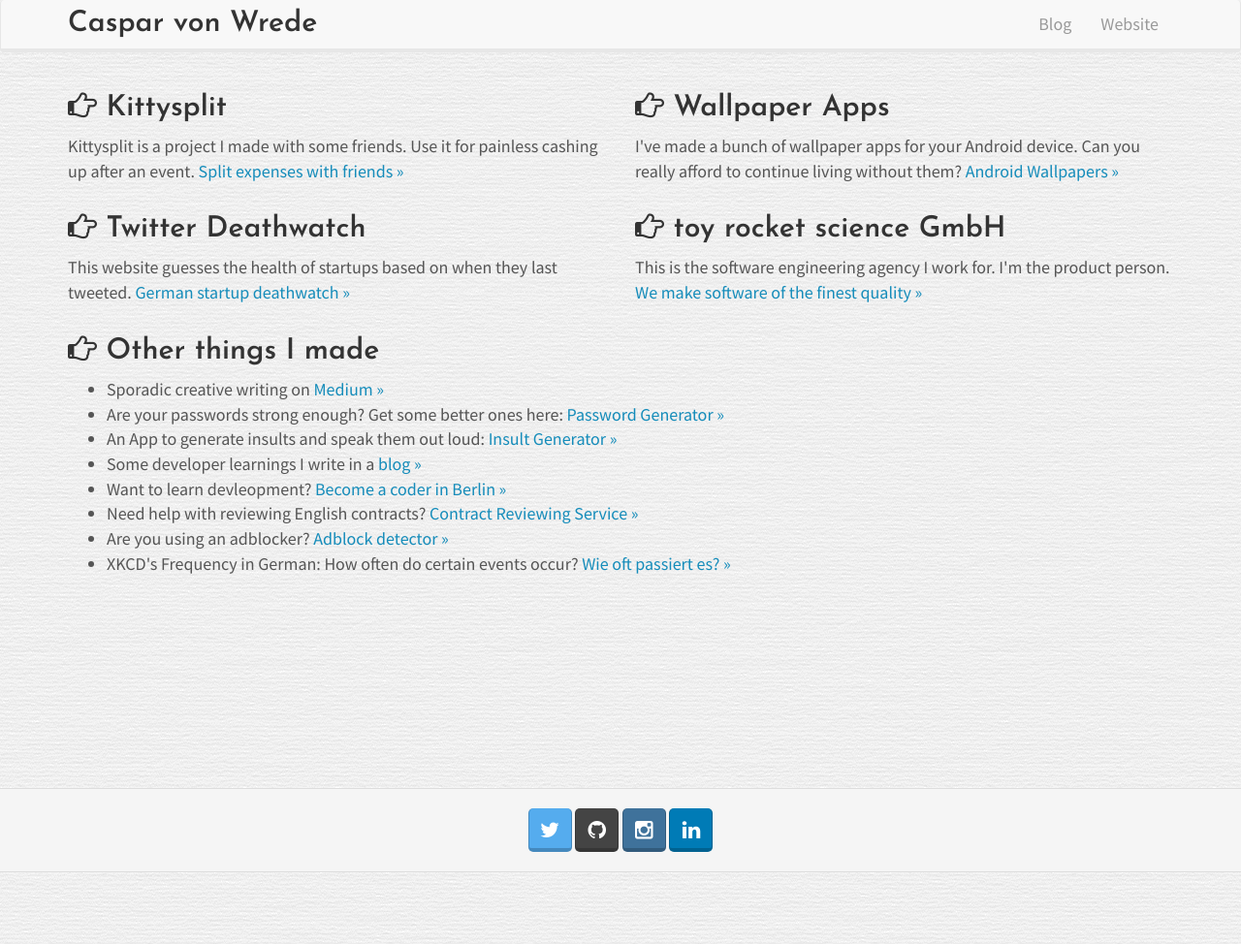
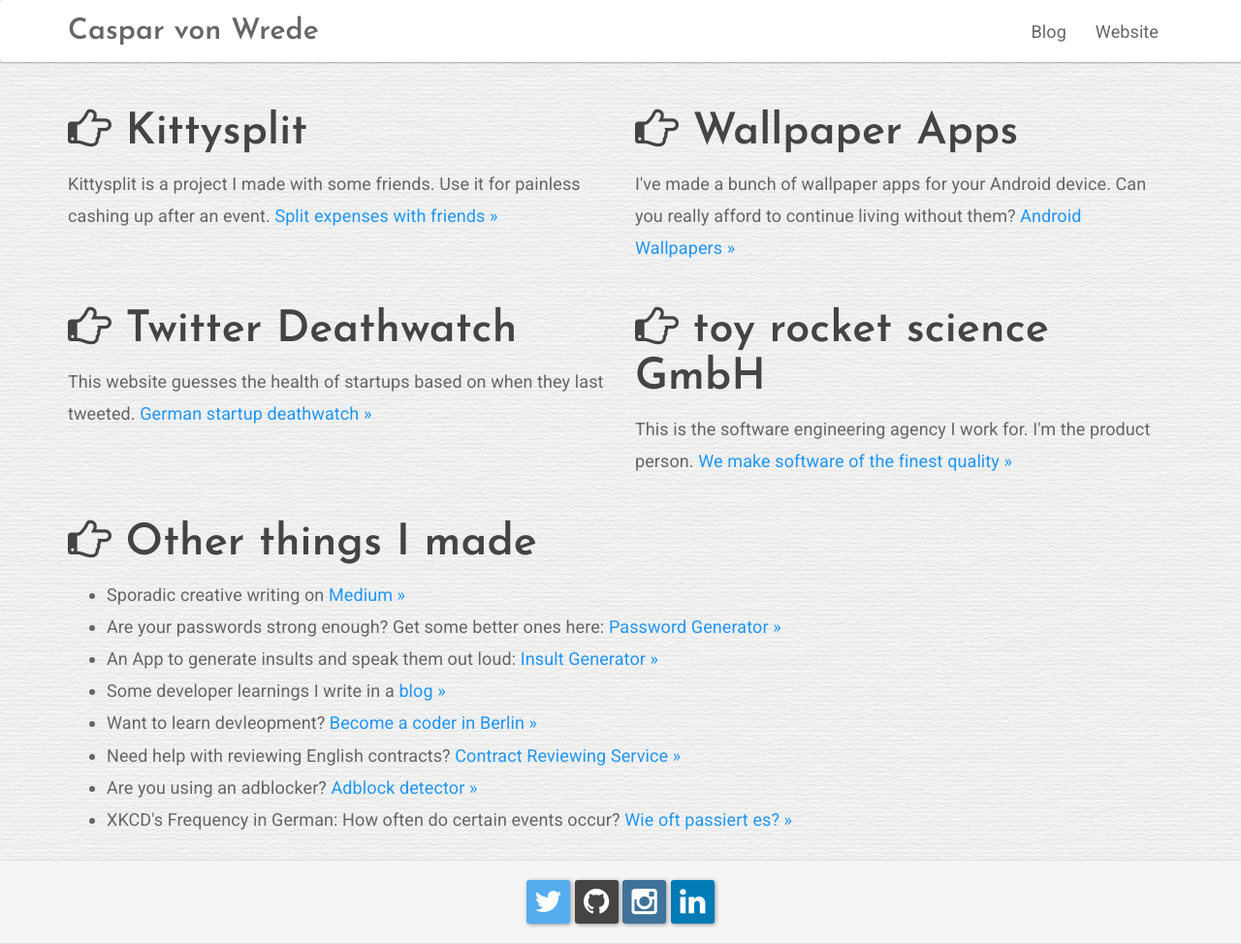
Before and after one commit to caspii/casparwre.de, a Jekyll site: the page built from index.html, in a window 1280 px wide. Shown: the whole page at 97% size. Built offline with Jekyll 4.4.1, drawn with Linux system fonts in a browser that asks for light colours.

Commit message:
Final (?) theme decided on

```diff
--- a/_layouts/default.html
+++ b/_layouts/default.html
@@ -16,7 +16,7 @@
 
     <link rel="alternate" type="application/rss+xml" title="{{ site.name }} - {{ site.description }}" href="{{ site.baseurl }}/feed.xml" />
     <link rel="stylesheet" href="{{ site.baseurl }}/bower_components/font-awesome/css/font-awesome.min.css">
-    <link rel="stylesheet" href="{{ site.baseurl }}/bower_components/bootswatch/lumen/bootstrap.min.css">
+    <link rel="stylesheet" href="{{ site.baseurl }}/bower_components/bootswatch/paper/bootstrap.min.css">
     <link rel="stylesheet" href="{{ site.baseurl }}/bower_components/bootstrap-social/bootstrap-social.css">
     <link href='https://fonts.googleapis.com/css?family=Josefin+Sans:600' rel='stylesheet' type='text/css'>
     <link href='https://fonts.googleapis.com/css?family=Open+Sans' rel='stylesheet' type='text/css'>
```
